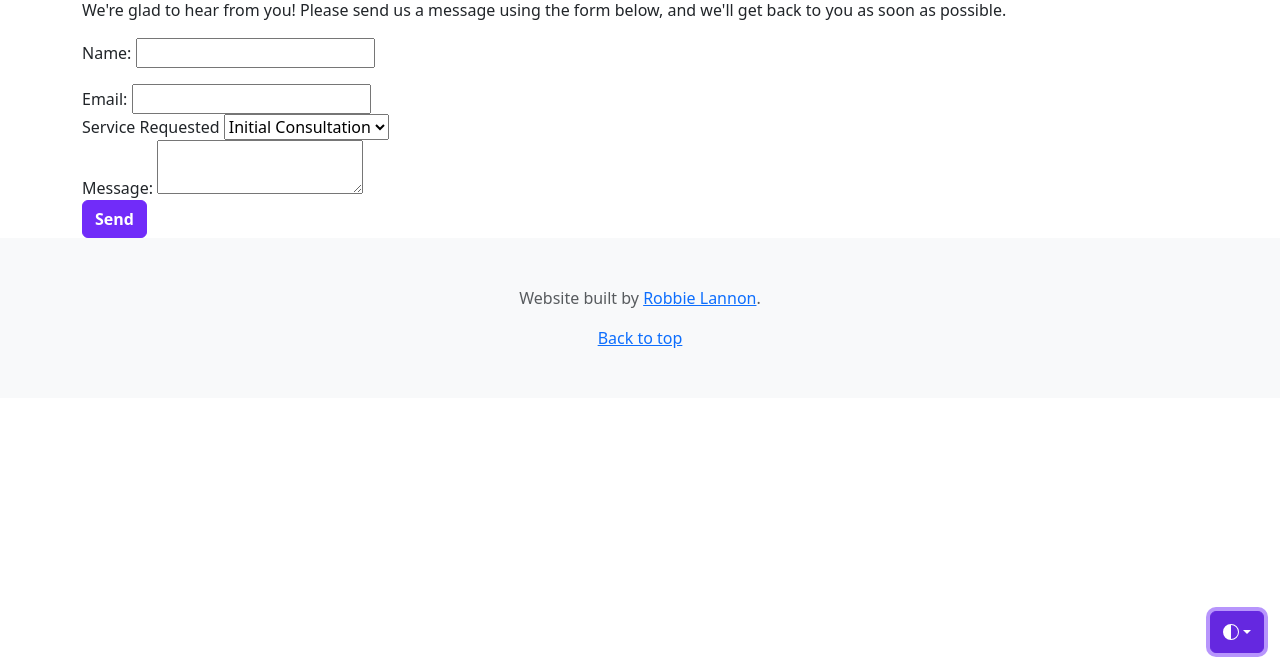
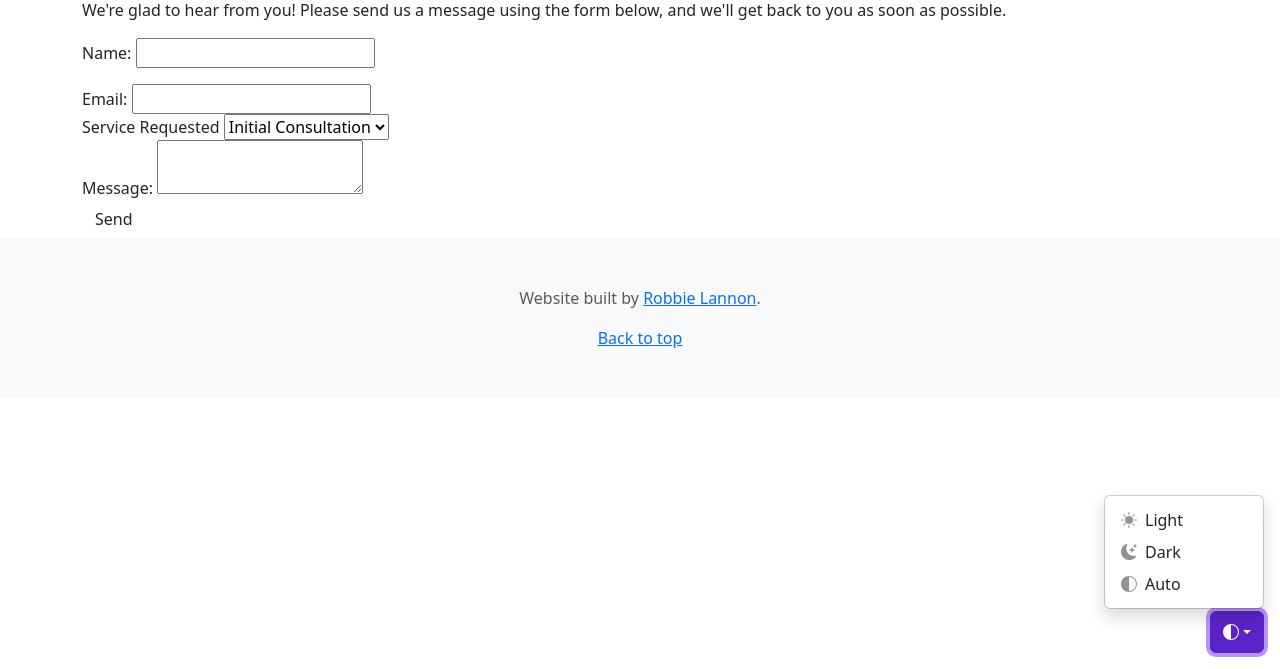
Before and after one commit to edendir/gents-edit, a Flask app: page /contact in a window 1280 px wide, after a click on "Toggle theme". Shown: the part 131-800 px from the top of the page. Run offline with Flask 3, Linux system fonts and the light colour scheme.

Commit message:
dark mode enabled and separate out functions. css cleanup

```diff
--- a/static/style.css
+++ b/static/style.css
@@ -37,3 +37,77 @@
   margin-bottom: 1.25rem;
   color: #727272;
 }
+
+/* Custom styles for overall site layout */
+.bd-placeholder-img {
+    font-size: 1.125rem;
+    text-anchor: middle;
+    -webkit-user-select: none;
+    -moz-user-select: none;
+    user-select: none;
+}
+@media (min-width: 768px) {
+    .bd-placeholder-img-lg {
+        font-size: 3.5rem;
+    }
+}
+.b-example-divider {
+    width: 100%;
+    height: 3rem;
+    background-color: #0000001a;
+    border: solid rgba(0,0,0,.15);
+    border-width: 1px 0;
+    box-shadow:
+        inset 0 .5em 1.5em #0000001a,
+        inset 0 .125em .5em #00000026;
+}
+.b-example-vr {
+    flex-shrink: 0;
+    width: 1.5rem;
+    height: 100vh;
+}
+.bi {
+    vertical-align: -.125em;
+    fill: currentColor;
+}
+.nav-scroller {
+    position: relative;
+    z-index: 2;
+    height: 2.75rem;
+    overflow-y: hidden;
+}
+.nav-scroller .nav {
+    display: flex;
+    flex-wrap: nowrap;
+    padding-bottom: 1rem;
+    margin-top: -1px;
+    overflow-x: auto;
+    text-align: center;
+    white-space: nowrap;
+    -webkit-overflow-scrolling: touch;
+}
+.btn-bd-primary {
+    --bd-violet-bg: #712cf9;
+    --bd-violet-rgb: 112.520718, 44.062154, 249.437846;
+    --bs-btn-font-weight: 600;
+    --bs-btn-color: var(--bs-white);
+    --bs-btn-bg: var(--bd-violet-bg);
+    --bs-btn-border-color: var(--bd-violet-bg);
+    --bs-btn-hover-color: var(--bs-white);
+    --bs-btn-hover-bg: #6528e0;
+    --bs-btn-hover-border-color: #6528e0;
+    --bs-btn-focus-shadow-rgb: var(--bd-violet-rgb);
+    --bs-btn-active-color: var(--bs-btn-hover-color);
+    --bs-btn-active-bg: #5a23c8;
+    --bs-btn-active-border-color: #5a23c8;
+}
+.bd-mode-toggle {
+    z-index: 1500;
+}
+.bd-mode-toggle .bi {
+    width: 1em;
+    height: 1em;
+}
+.bd-mode-toggle .dropdown-menu .active .bi {
+    display: block !important;
+}
--- /dev/null
+++ b/static/theme-toggle.js
@@ -0,0 +1,33 @@
+function applySystemTheme() {
+    var autoBtn = document.querySelector('[data-bs-theme-value="auto"]');
+    if (autoBtn && autoBtn.classList.contains('active')) {
+        var systemPrefersDark = window.matchMedia('(prefers-color-scheme: dark)').matches;
+        document.documentElement.setAttribute('data-bs-theme', systemPrefersDark ? 'dark' : 'light');
+    }
+}
+
+// Initial theme detection
+applySystemTheme();
+
+// Listen for system theme changes
+window.matchMedia('(prefers-color-scheme: dark)').addEventListener('change', applySystemTheme);
+
+document.querySelectorAll('[data-bs-theme-value]').forEach(function (btn) {
+    btn.addEventListener('click', function () {
+        var theme = btn.getAttribute('data-bs-theme-value');
+        if (theme === 'auto') {
+            applySystemTheme();
+        } else {
+            document.documentElement.setAttribute('data-bs-theme', theme);
+        }
+        // Update active state and checkmark visibility
+        document.querySelectorAll('[data-bs-theme-value]').forEach(function (b) {
+            b.classList.remove('active');
+            b.setAttribute('aria-pressed', 'false');
+            b.querySelector('.ms-auto').classList.add('d-none');
+        });
+        btn.classList.add('active');
+        btn.setAttribute('aria-pressed', 'true');
+        btn.querySelector('.ms-auto').classList.remove('d-none');
+    });
+});
--- a/templates/layout.html
+++ b/templates/layout.html
@@ -12,80 +12,6 @@
     <link href="https://fonts.googleapis.com/css?family=Playfair+Display:700,900&display=swap" rel="stylesheet">
     <script src="https://cdn.jsdelivr.net/npm/bootstrap@5.3.7/dist/js/bootstrap.bundle.min.js"></script>
     <link href="https://cdn.jsdelivr.net/npm/bootstrap@5.3.7/dist/css/bootstrap.min.css" rel="stylesheet">
-    <style>
-        .bd-placeholder-img {
-            font-size: 1.125rem;
-            text-anchor: middle;
-            -webkit-user-select: none;
-            -moz-user-select: none;
-            user-select: none;
-        }
-        @media (min-width: 768px) {
-            .bd-placeholder-img-lg {
-                font-size: 3.5rem;
-            }
-        }
-        .b-example-divider {
-            width: 100%;
-            height: 3rem;
-            background-color: #0000001a;
-            border: solid rgba(0,0,0,.15);
-            border-width: 1px 0;
-            box-shadow:
-                inset 0 .5em 1.5em #0000001a,
-                inset 0 .125em .5em #00000026;
-        }
-        .b-example-vr {
-            flex-shrink: 0;
-            width: 1.5rem;
-            height: 100vh;
-        }
-        .bi {
-            vertical-align: -.125em;
-            fill: currentColor;
-        }
-        .nav-scroller {
-            position: relative;
-            z-index: 2;
-            height: 2.75rem;
-            overflow-y: hidden;
-        }
-        .nav-scroller .nav {
-            display: flex;
-            flex-wrap: nowrap;
-            padding-bottom: 1rem;
-            margin-top: -1px;
-            overflow-x: auto;
-            text-align: center;
-            white-space: nowrap;
-            -webkit-overflow-scrolling: touch;
-        }
-        .btn-bd-primary {
-            --bd-violet-bg: #712cf9;
-            --bd-violet-rgb: 112.520718, 44.062154, 249.437846;
-            --bs-btn-font-weight: 600;
-            --bs-btn-color: var(--bs-white);
-            --bs-btn-bg: var(--bd-violet-bg);
-            --bs-btn-border-color: var(--bd-violet-bg);
-            --bs-btn-hover-color: var(--bs-white);
-            --bs-btn-hover-bg: #6528e0;
-            --bs-btn-hover-border-color: #6528e0;
-            --bs-btn-focus-shadow-rgb: var(--bd-violet-rgb);
-            --bs-btn-active-color: var(--bs-btn-hover-color);
-            --bs-btn-active-bg: #5a23c8;
-            --bs-btn-active-border-color: #5a23c8;
-        }
-        .bd-mode-toggle {
-            z-index: 1500;
-        }
-        .bd-mode-toggle .bi {
-            width: 1em;
-            height: 1em;
-        }
-        .bd-mode-toggle .dropdown-menu .active .bi {
-            display: block !important;
-        }
-    </style>
 </head>
 
 <body id="top">
@@ -127,7 +53,7 @@
                 </button>
             </li>
             <li>
-                <button type="button" class="dropdown-item d-flex align-items-center active" data-bs-theme-value="auto" aria-pressed="true">
+                <button type="button" class="dropdown-item d-flex align-items-center" data-bs-theme-value="auto" aria-pressed="false">
                     <svg class="bi me-2 opacity-50" aria-hidden="true"><use href="#circle-half"></use></svg>
                     Auto
                     <svg class="bi ms-auto d-none" aria-hidden="true"><use href="#check2"></use></svg>
@@ -192,6 +118,6 @@
         </p>
     </footer>
 
-    <script src="https://cdn.jsdelivr.net/npm/bootstrap@5.3.3/dist/js/bootstrap.bundle.min.js" class="astro-vvvwv3sm"></script>
+    <script src="/static/theme-toggle.js"></script>
 </body>
 </html>
```
